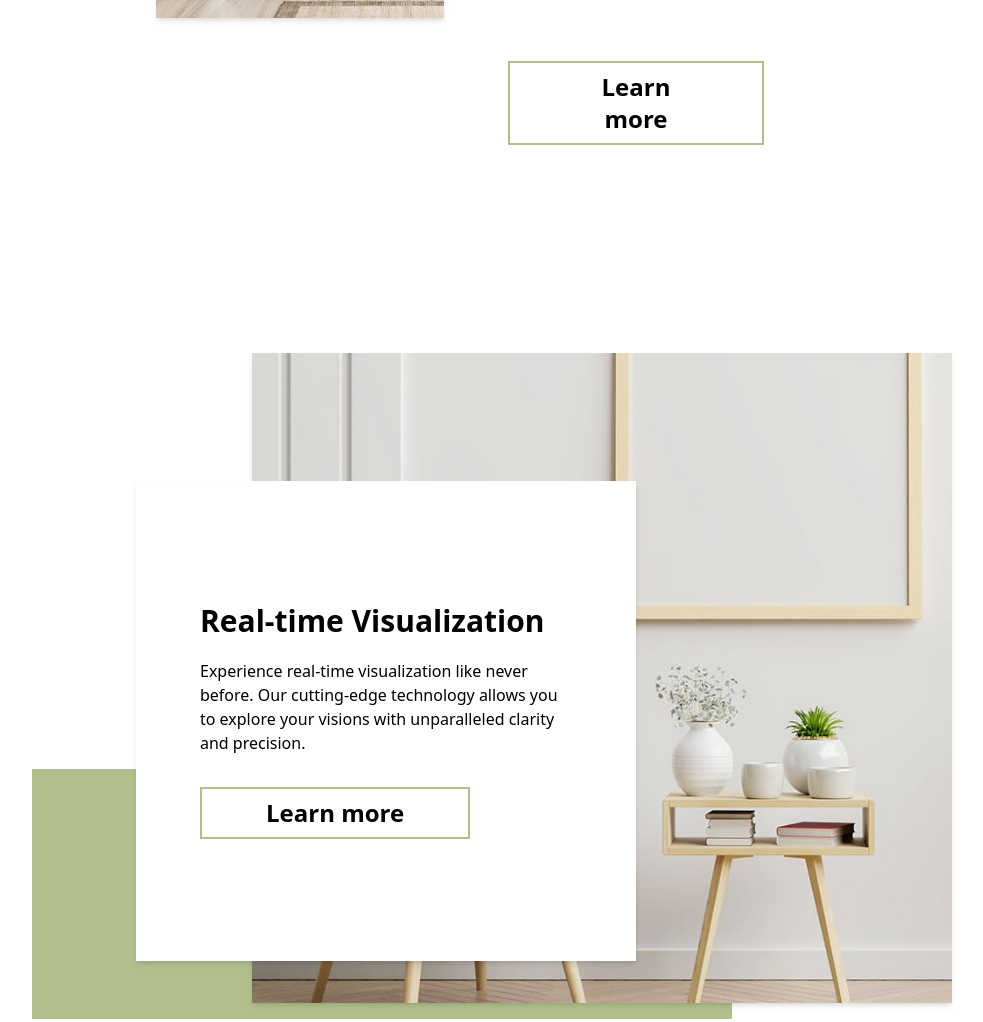
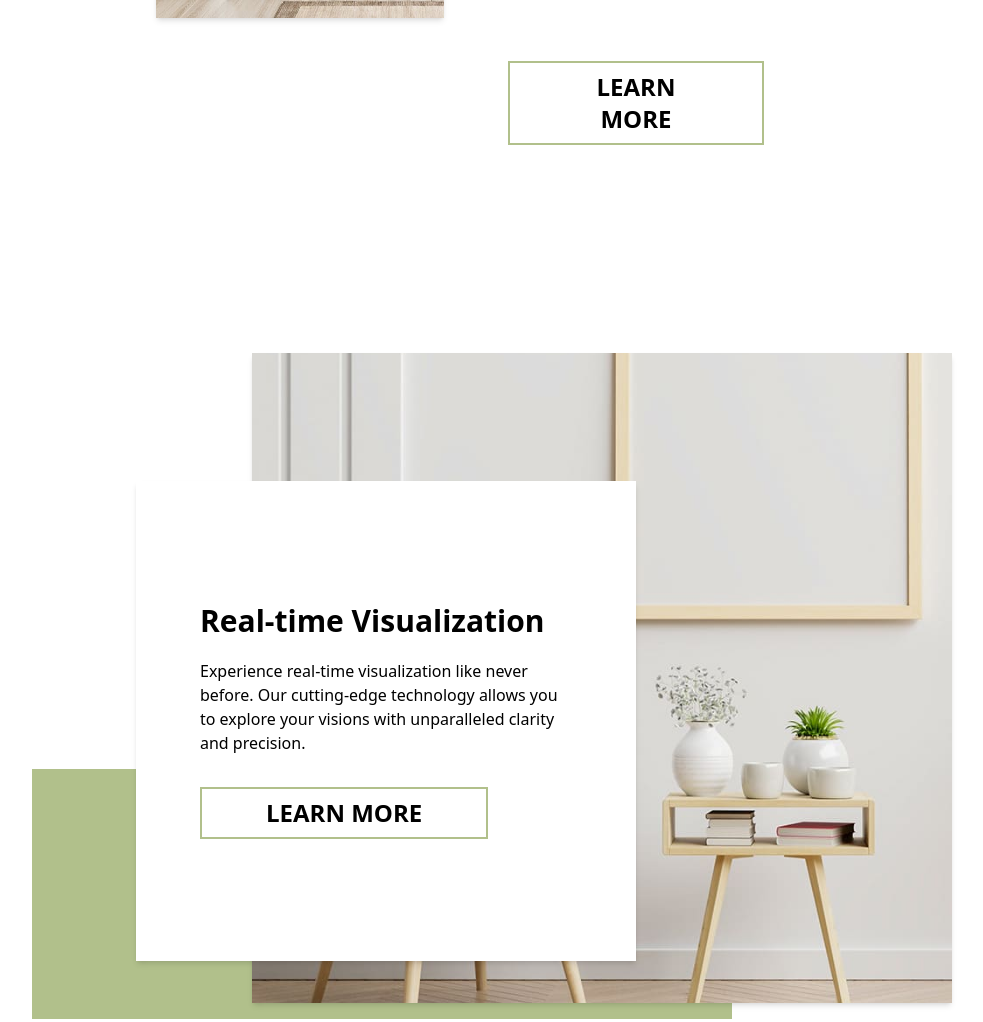
Before and after one commit to Abdelrahman-Abdelmoaty/Prada-Interior-Design, a website: page public/index.html in a window 1280 px wide. Shown: the part 2631-3653 px from the top of the page, without its empty margins (164-1147 px from the left). Drawn offline with Linux system fonts and the light colour scheme.

Commit message:
finished

```diff
--- a/public/index.html
+++ b/public/index.html
@@ -130,8 +130,8 @@
           success.
         </p>
         <button
-          class="mt-5 lg:mt-16 lg:text-2xl border-2 bg-white text-black border-[#b1c08b] py-2 px-16 font-semibold  hover:bg-[#b1c08b] hover:text-white transition duration-500 ease-in-out">Learn
-          more
+          class="mt-5 lg:mt-16 lg:text-2xl border-2 bg-white text-black border-[#b1c08b] py-2 px-16 font-semibold  hover:bg-[#b1c08b] hover:text-white transition duration-500 ease-in-out">LEARN
+          MORE
         </button>
       </div>
       <div class="py-8 px-8 bg-red relative flex justify-center items-center">
@@ -174,8 +174,8 @@
           is to provide you with the highest level of satisfaction, ensuring that your project is executed flawlessly.
         </p>
         <button
-          class="mt-5 lg:mt-16 lg:text-2xl border-2 bg-white text-black border-[#b1c08b] py-2 px-16 font-semibold  hover:bg-[#b1c08b] hover:text-white transition duration-500 ease-in-out">Learn
-          more
+          class="mt-5 lg:mt-16 lg:text-2xl border-2 bg-white text-black border-[#b1c08b] py-2 px-16 font-semibold  hover:bg-[#b1c08b] hover:text-white transition duration-500 ease-in-out">LEARN
+          MORE
         </button>
       </div>
     </section>
@@ -198,8 +198,8 @@
           you to explore your visions with unparalleled clarity and precision.
         </p>
         <button
-          class="mt-5 lg:mt-8 lg:text-2xl border-2 bg-white text-black border-[#b1c08b] py-2 px-16 font-semibold  hover:bg-[#b1c08b] hover:text-white transition duration-500 ease-in-out">Learn
-          more
+          class="mt-5 lg:mt-8 lg:text-2xl border-2 bg-white text-black border-[#b1c08b] py-2 px-16 font-semibold  hover:bg-[#b1c08b] hover:text-white transition duration-500 ease-in-out">LEARN
+          MORE
         </button>
       </div>
     </section>
```
